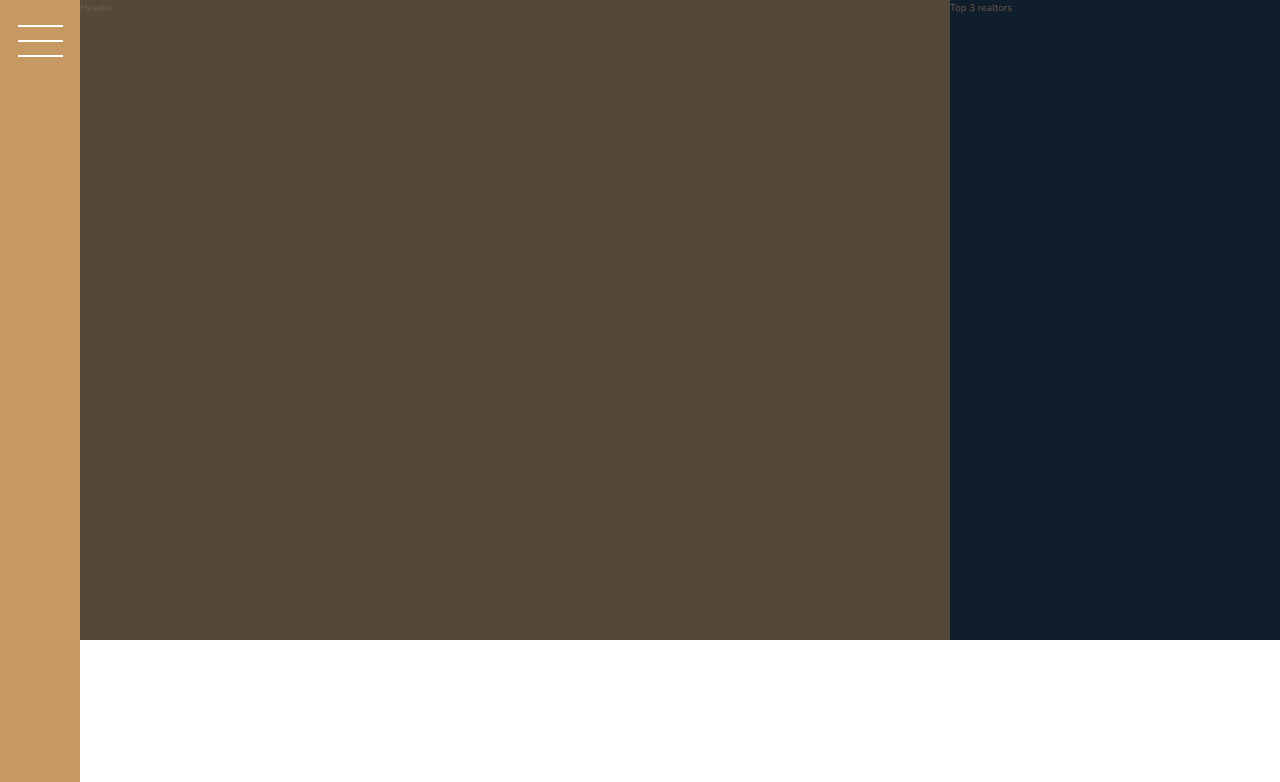
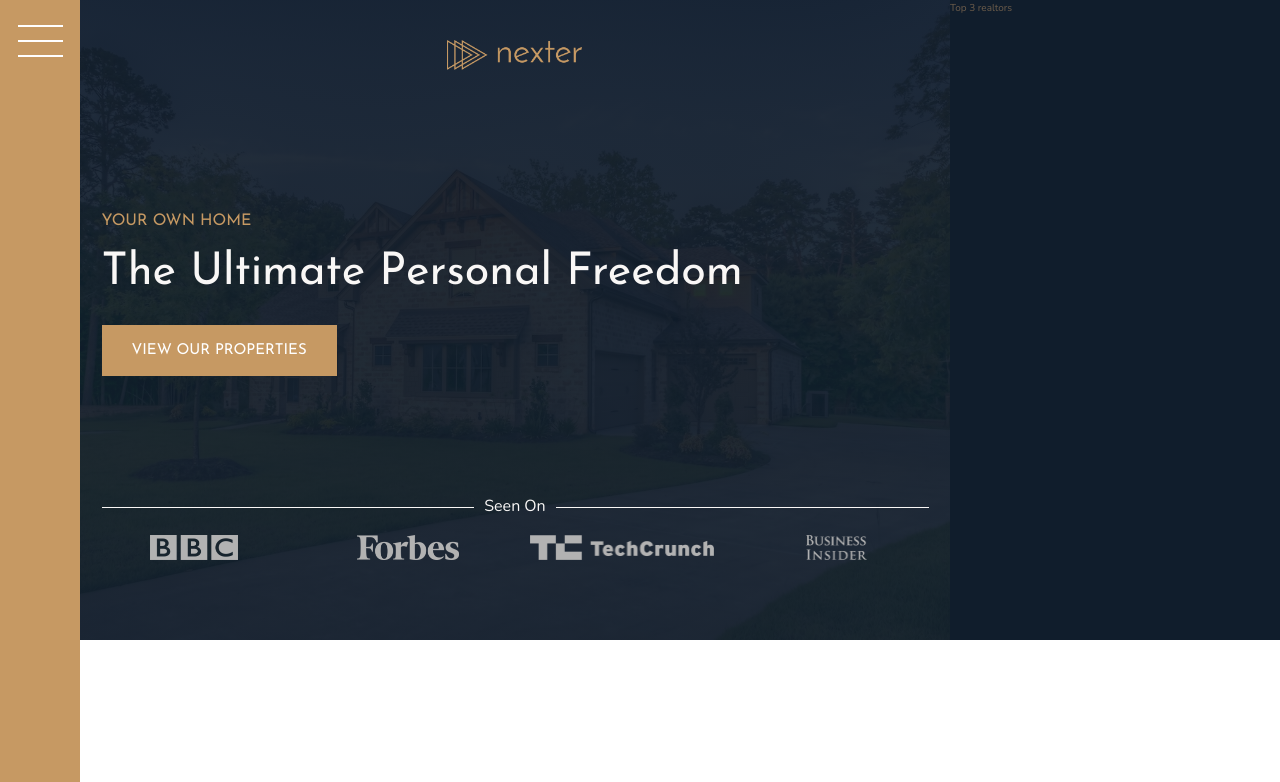
Before and after one commit to Ayush-Chugh-2006/Nexter, a website: page index.html in a window 1280 px wide. Shown: the top 782 px of the page. Drawn offline with nearby package versions, Linux system fonts and the light colour scheme.

Commit message:
created header

```diff
--- a/index.html
+++ b/index.html
@@ -19,7 +19,20 @@
          <button class="nav-btn"></button>
       </div>
 
-		<header class="header">Header</header>
+		<header class="header">
+         <img src="img/logo.png" alt="Logo" class="header__logo">
+         <h3 class="heading-3">Your Own Home</h3>
+         <h1 class="heading-1">The Ultimate Personal Freedom</h1>
+         <button class="btn header__btn">View Our Properties</button>
+         <div class="header__seenon-text">Seen On</div>
+
+         <div class="header__seenon-logos">
+            <img src="img/logo-bbc.png" alt="BBC logo">
+            <img src="img/logo-forbes.png" alt="Forbes logo">
+            <img src="img/logo-techcrunch.png" alt="Tech Crunch logo">
+            <img src="img/logo-bi.png" alt="Business Inside logo">
+         </div>
+      </header>
 
 		<div class="realtors">Top 3 realtors</div>
 
--- a/sass/_header.scss
+++ b/sass/_header.scss
@@ -1,4 +1,55 @@
 .header {
-   background-color: $color-grey-dark-1;
    grid-column: full-start / col-end 6;
+   background-image: linear-gradient(rgba($color-secondary, .93), rgba($color-secondary, .93)), url(../img/hero.jpeg);
+   background-size: cover;
+   background-position: center;
+   padding: 8rem;
+   padding-top: 4rem;
+
+   display: grid;
+   grid-template-rows: 1fr min-content 6rem 1fr;
+   grid-template-columns: max-content;
+   grid-row-gap: 1.5rem;
+   justify-content: center;
+
+   &__logo {
+      height: 3rem;
+      justify-self: center;
+   }
+
+   &__btn {
+      align-self: start;
+      justify-self: start;
+   }
+
+   &__seenon-text {
+      display: grid;
+      grid-template-columns: 1fr max-content  1fr;
+      grid-gap: 1rem;
+
+      align-items: center;
+
+      font-size: 1.6rem;
+      color: $color-grey-light-1;
+
+      &::before,
+      &::after {
+         content: "";
+         height: 1px;
+         display: block;
+         background-color: currentColor;
+      }
+   }
+
+   &__seenon-logos {
+      display: grid;
+      grid-template-columns: repeat(4, 1fr);
+      grid-gap: 3rem;
+      justify-items: center;
+
+      img {
+         height: 2.5rem;
+         filter: brightness(70%);
+      }
+   }
 }
--- a/sass/_typography.scss
+++ b/sass/_typography.scss
@@ -5,6 +5,9 @@
 
 .heading-1 {
 	@extend %heading;
+   font-size: 4.5rem;
+   color: $color-grey-light-1;
+   line-height: 1;
 }
 .heading-2 {
 	@extend %heading;
```
Also changed, not shown: css/style.css.
